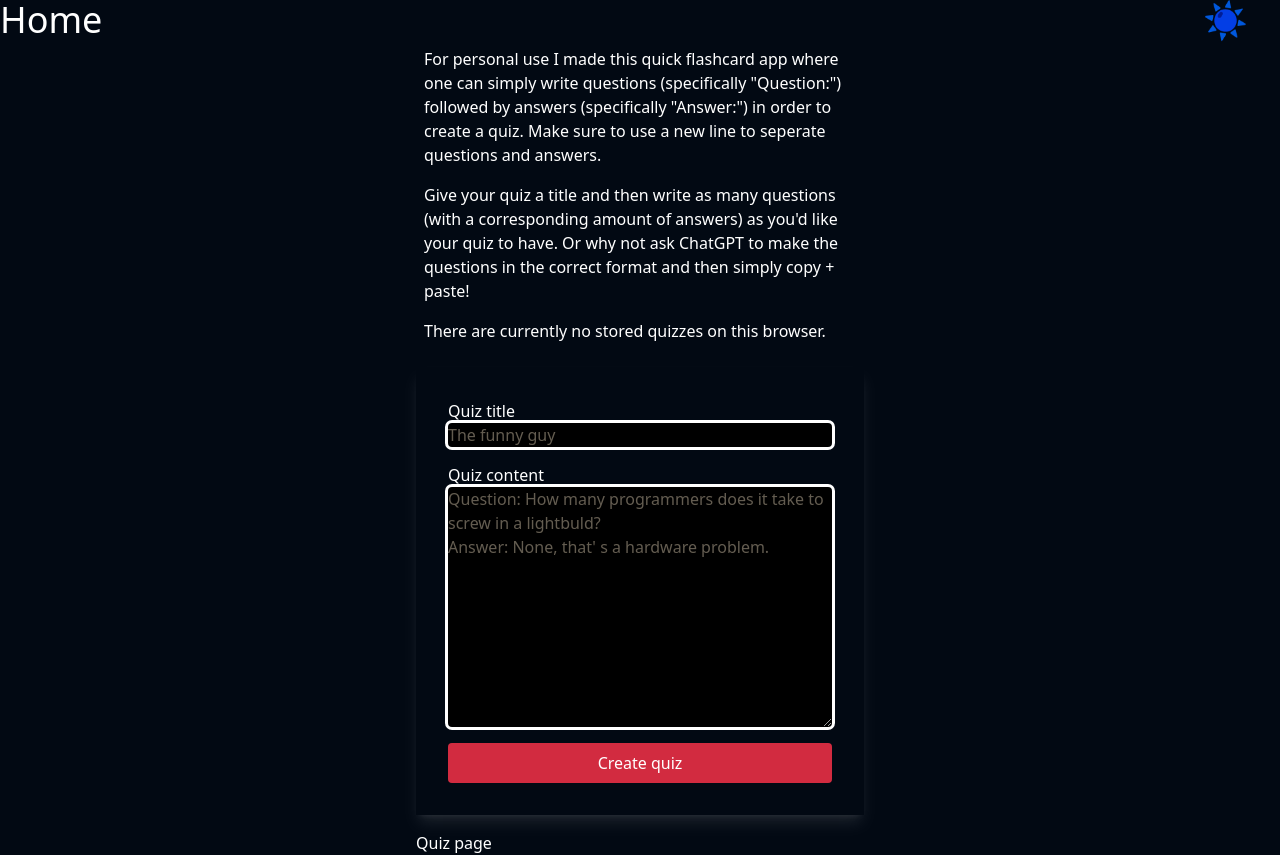
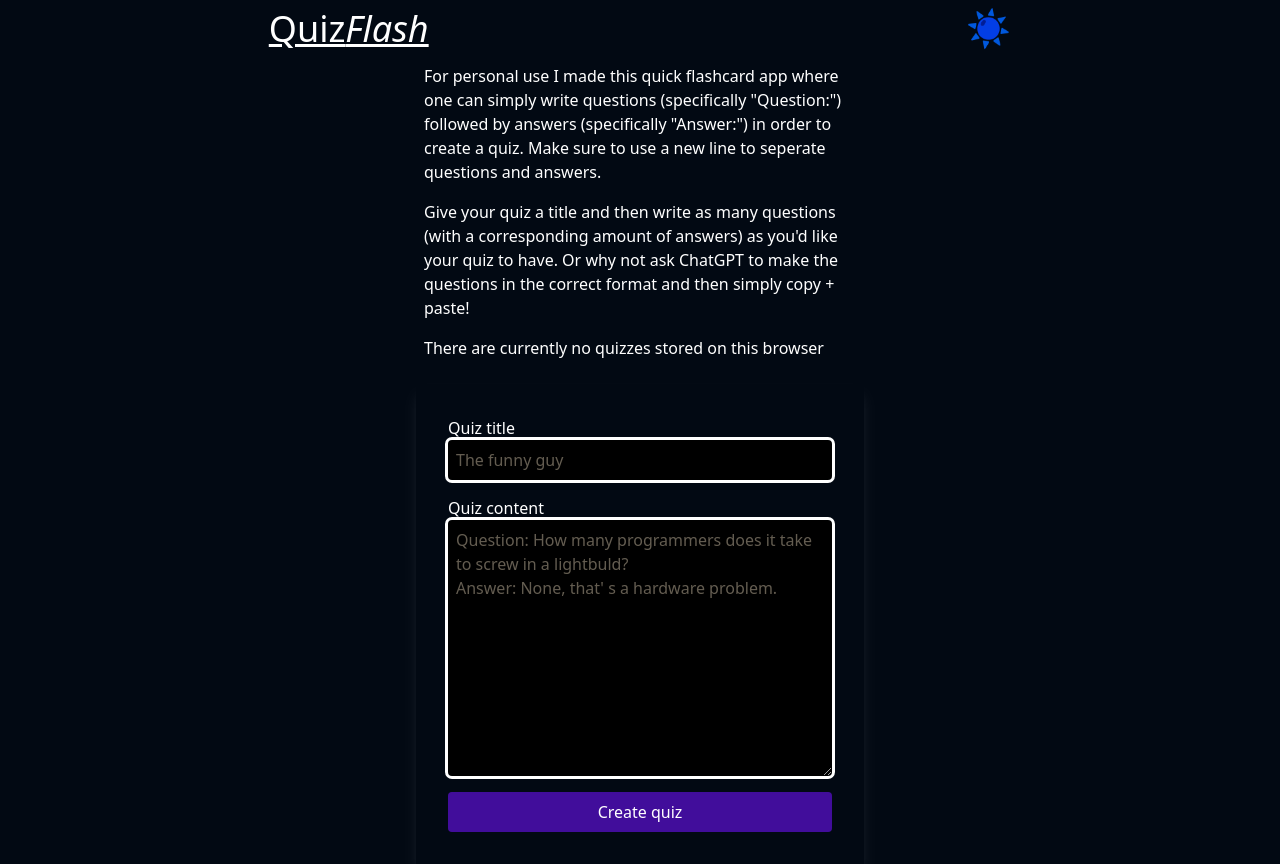
Before and after one commit to Prisberg/Quizflash, a Nuxt app: page / in a window 1280 px wide. Built offline with nearby package versions, Linux system fonts and the light colour scheme.

Commit message:
page transition

```diff
--- a/app.vue
+++ b/app.vue
@@ -1,3 +1,18 @@
+<template >
+  <div id="bodyDiv" class='invert'>
+    <header class="flex py-2 justify-around items-center w-full">
+      <h1 class="whitespace-nowrap underline">Quiz<span class="italic">Flash</span>
+      </h1>
+      <nav class="flex">
+        <button type="button" aria-label="Toggle color mode" class="text-4xl" @click="toggleMode">
+          ☀️
+        </button>
+      </nav>
+    </header>
+    <NuxtPage />
+  </div>
+</template>
+
 <script setup lang="ts">
 import '~/assets/css/style.css'
 
@@ -20,22 +35,11 @@ function toggleMode() {
 }
 </script>
 
-
-<template >
-  <div id="bodyDiv" class='invert'>
-    <nav class="absolute flex justify-end w-full px-8">
-      <button type="button" aria-label="Toggle color mode" class="text-4xl" @click="toggleMode">
-        ☀️
-      </button>
-    </nav>
-    <NuxtPage />
-  </div>
-</template>
-
 <style>
 #bodyDiv {
   color: black;
   background-color: rgb(253, 246, 236);
+  transition: filter ease 500ms;
 }
 
 .page-enter-active,
--- a/nuxt.config.ts
+++ b/nuxt.config.ts
@@ -4,6 +4,9 @@ export default defineNuxtConfig({
     preset: 'vercel-edge',
   },
   devtools: { enabled: true },
+  app: {
+    pageTransition: {name: 'page', mode: 'out-in'}
+  },
   css: ['~/assets/css/main.css'],
   postcss: {
     plugins: {
--- a/pages/index.vue
+++ b/pages/index.vue
@@ -1,14 +1,61 @@
+<template>
+    <div>
+        <div class="flex flex-col justify-center gap-4 content-center flex-wrap h-full w-full">
+            <div class="w-4/5 md:w-7/12 max-w-md flex flex-col gap-4 justify-center p-2">
+                <p>
+                    For personal use I made this quick flashcard app where one can simply write questions (specifically
+                    "Question:") followed by answers (specifically "Answer:") in order to create a quiz. Make sure to use a
+                    new line to seperate questions and answers.
+                </p>
+                <p>
+                    Give your quiz a title and then write as many questions (with a corresponding amount of answers) as
+                    you'd
+                    like your quiz to have. Or why not ask ChatGPT to make the questions in the correct format and then
+                    simply copy + paste!
+                </p>
+                <ul>
+                    <li>
+                        <NuxtLink to="" v-for="(quiz, index) in quizzes" :key="index">
+                            {{ quiz.title }}
+                        </NuxtLink>
+                    </li>
+                </ul>
+            </div>
+            <form class="flex justify-between shadow-lg p-8 flex-wrap gap-4 flex-col"
+                @submit.prevent="createQuiz(quizTitle, textValue)">
+                <div class="flex flex-col">
+                    <label for="quizTitle">Quiz title</label>
+                    <input placeholder='The funny guy' required minlength="3" maxlength="25" name="quizTitle" type="text"
+                        class="outline rounded flex justify-between p-2" v-model="quizTitle">
+                </div>
+                <div class="flex flex-col">
+                    <label for="quizContent">Quiz content</label>
+                    <textarea required minlength="10" name="quizContent" v-model="textValue" id="quizCreator" cols="30"
+                        rows="10" class="outline rounded p-2"
+                        placeholder="Question: How many programmers does it take to screw in a lightbuld?&#10;Answer: None, that' s a hardware problem.">
+                        </textarea>
+                </div>
+                <button class="px-4 p-2 bg-lime-300 rounded hover:bg-lime-400 hover:ease-in duration-150" type="submit">
+                    Create quiz
+                </button>
+            </form>
+        </div>
+    </div>
+</template>
+
 <script setup lang="ts">
-let quizzes: any[] = [];
+let quizzes = useState('quizzes', () => [{ title: "There are currently no quizzes stored on this browser" }]);
 let unparsedQuizzes: string | null;
 let textValue: string;
 let quizTitle: string;
+
 
 onMounted(() => {
     unparsedQuizzes = localStorage.getItem("Quizzes")
     if (unparsedQuizzes) {
         quizzes = JSON.parse(unparsedQuizzes);
         console.log(quizzes);
+
         return quizzes
     }
 })
@@ -35,7 +82,7 @@ function createQuiz(title: string, quiz: string) {
     }
 
     const newQuiz = {
-        id: quizzes ? quizzes.length++ : 1,
+        // id: quizzes ? quizzes.length++ : 1,
         title: title,
         questions: flashcards
     }
@@ -45,52 +92,10 @@ function createQuiz(title: string, quiz: string) {
         const stringifiedQuiz = JSON.stringify([newQuiz]);
         localStorage.setItem("Quizzes", stringifiedQuiz)
     } else {
-        let parsedQuizzes = JSON.parse(unparsedQuizzes)
-        parsedQuizzes.push(newQuiz)
-        const stringifiedQuizzes = JSON.stringify(parsedQuizzes);
+        let freshQuizzes = JSON.parse(unparsedQuizzes)
+        freshQuizzes.push(newQuiz)
+        const stringifiedQuizzes = JSON.stringify(freshQuizzes);
         localStorage.setItem("Quizzes", stringifiedQuizzes)
     }
 };
 </script>
-
-<template>
-    <div>
-        <h1 class="whitespace-nowrap">Home</h1>
-        <div class="flex flex-col justify-center gap-4 content-center flex-wrap h-full w-full">
-            <div class="w-4/5 md:w-7/12 max-w-md flex flex-col gap-4 justify-center p-2">
-                <p>
-                    For personal use I made this quick flashcard app where one can simply write questions (specifically
-                    "Question:") followed by answers (specifically "Answer:") in order to create a quiz. Make sure to use a
-                    new line to seperate questions and answers.
-                </p>
-                <p>
-                    Give your quiz a title and then write as many questions (with a corresponding amount of answers) as
-                    you'd
-                    like your quiz to have. Or why not ask ChatGPT to make the questions in the correct format and then
-                    simply copy + paste!
-                </p>
-                <template v-if="quizzes[0]">
-                    <p v-for="(quiz, index) in quizzes" :key="index">{{ quiz.title }}</p>
-                </template>
-                <p v-else>There are currently no stored quizzes on this browser.</p>
-            </div>
-            <form class="flex justify-between shadow-lg p-8 flex-wrap gap-4 flex-col"
-                @submit.prevent="createQuiz(quizTitle, textValue)">
-                <div class="flex flex-col">
-                    <label for="quizTitle">Quiz title</label>
-                    <input placeholder='The funny guy' required minlength="3" maxlength="25" name="quizTitle" type="text"
-                        class="outline rounded flex justify-between" v-model="quizTitle">
-                </div>
-                <div class="flex flex-col">
-                    <label for="quizContent">Quiz content</label>
-                    <textarea required minlength="10" name="quizContent" v-model="textValue" id="quizCreator" cols="30"
-                        rows="10" class="outline rounded"
-                        placeholder="Question: How many programmers does it take to screw in a lightbuld?&#10;Answer: None, that' s a hardware problem.">
-                        </textarea>
-                </div>
-                <button class="px-4 p-2 bg-teal-400 rounded" type="submit">Create quiz</button>
-            </form>
-            <NuxtLink class="" to="/quiz-page">Quiz page</NuxtLink>
-        </div>
-    </div>
-</template>
--- a/pages/quiz-page.vue
+++ b/pages/quiz-page.vue
@@ -6,7 +6,6 @@ let data = quizData
 
 <template>
     <div>
-        <h1 class="whitespace-nowrap">Quiz page</h1>
         <div class="flex flex-col justify-center content-center flex-wrap h-full w-full">
             <p v-if="data">{{ data[0] }}</p>
             <p v-else>Loading data...</p>
```
